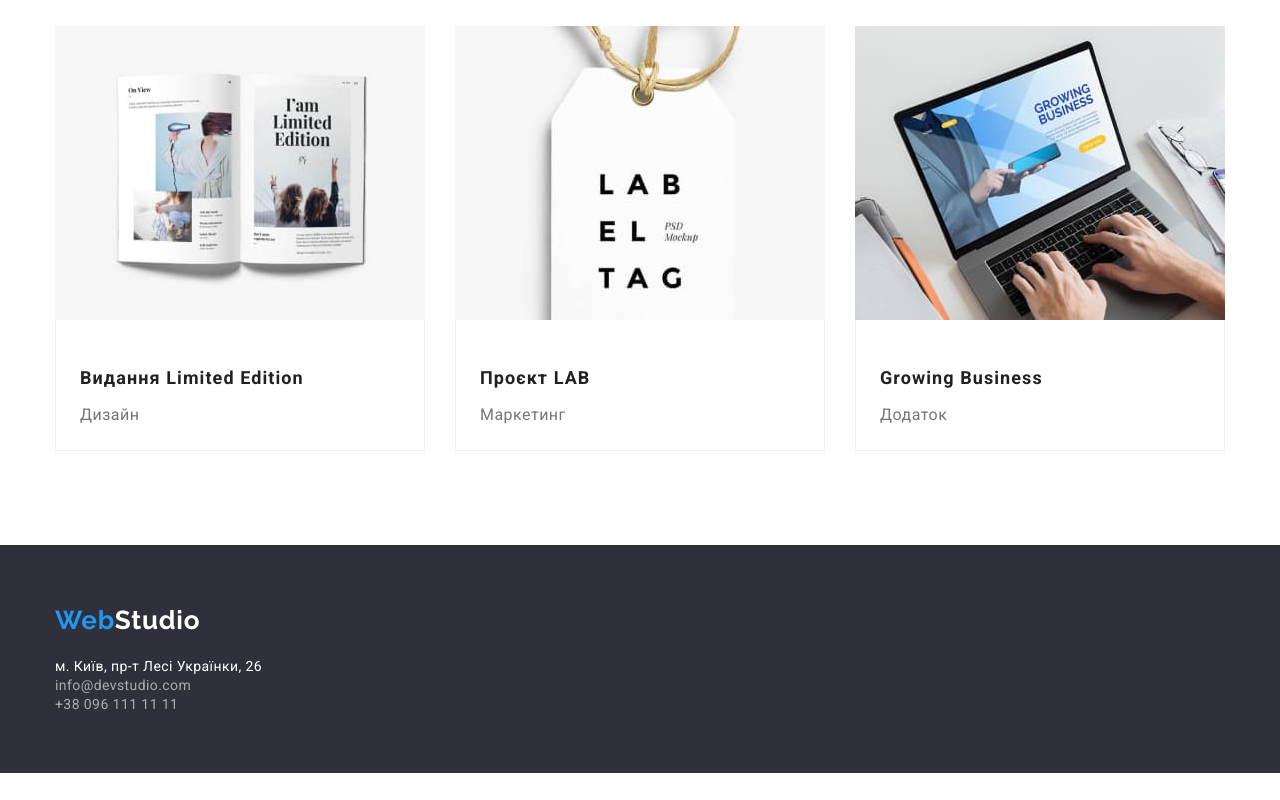
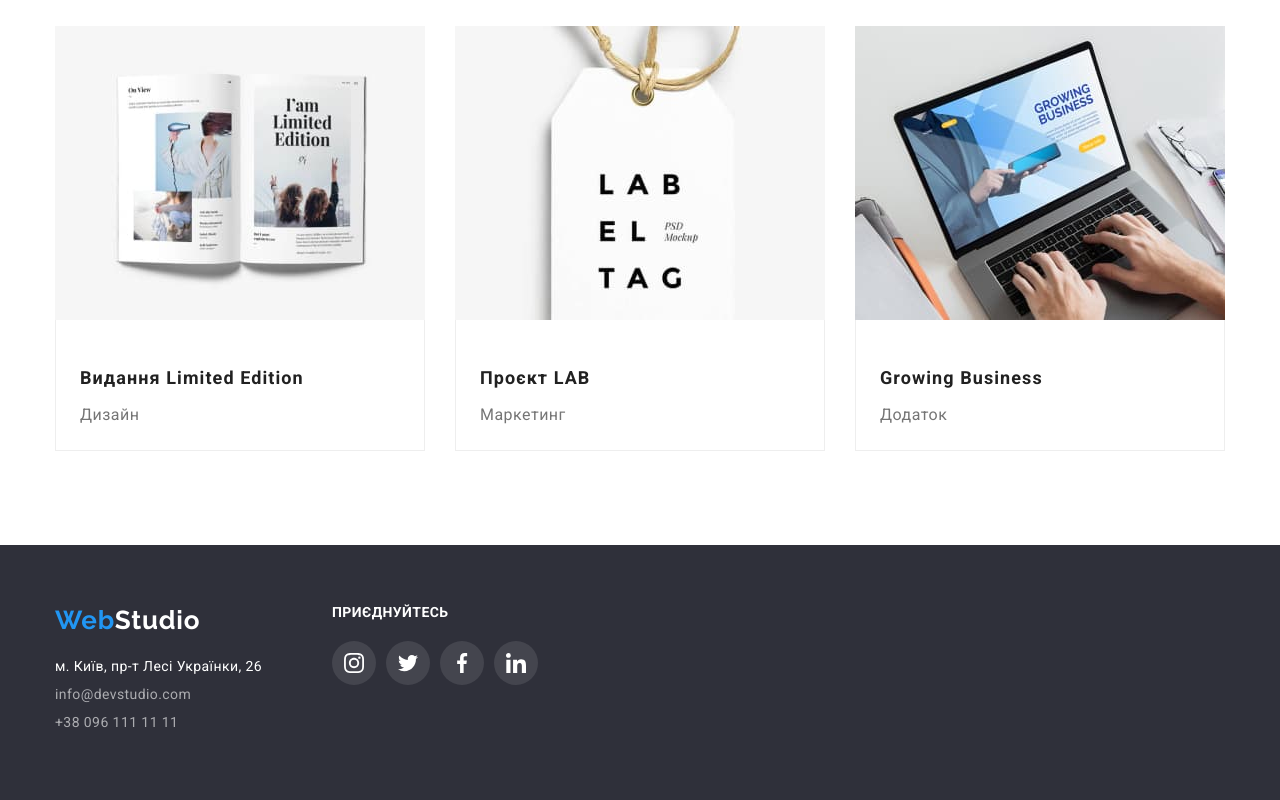
Before and after one commit to SeHbuoP/goit-markup-hw-051, a plain HTML site: page portfolio.html in a window 1280 px wide. Shown: the part 1142-1942 px from the top of the page. Before the commit the page ends 1915 px from the top, so only its background shows below. Drawn offline with Linux system fonts and the light colour scheme.

Commit message:
Update portfolio.html

```diff
--- a/portfolio.html
+++ b/portfolio.html
@@ -22,12 +22,10 @@
         <nav class="navigation">
           <ul class="nav-list list">
             <li class="nav-item">
-              <a class="nav-link link" href="./index.html">Студія</a>
+              <a class="nav-link link current" href="./index.html">Студія</a>
             </li>
             <li class="nav-item">
-              <a class="nav-link link current" href="./portfolio.html"
-                >Портфоліо</a
-              >
+              <a class="nav-link link" href="./portfolio.html">Портфоліо</a>
             </li>
             <li class="nav-item">
               <a class="nav-link link" href="#">Контакти</a>
@@ -37,12 +35,18 @@
         <ul class="contacts list">
           <li class="contacts-item">
             <a class="contacts-link link" href="mailto:info@devstudio.com"
-              >info@devstudio.com</a
+              ><svg class="mail" width="16" height="12">
+                <use href="./images/icon.svg#icon-envelope"></use>
+              </svg>
+              info@devstudio.com</a
             >
           </li>
           <li class="contacts-item">
             <a class="contacts-link link" href="tel:+380961111111"
-              >+38 096 111 11 11</a
+              ><svg class="phone" width="10" height="16">
+                <use href="./images/icon.svg#icon-smartphone"></use>
+              </svg>
+              +38 096 111 11 11</a
             >
           </li>
         </ul>
@@ -156,13 +160,14 @@
       </section>
     </main>
     <footer class="footer">
-      <div class="conteiner">
+      <div class="conteiner footer-conteiner">
+        <div>
           <a class="footer-logo" href="./index.html"
             >Web<samp class="footer-studio">Studio</samp></a
           >
           <address>
-          <ul class="list">
-            <li>
+            <ul class="footer-list list">
+              <li class="address-item">
                 <a
                   class="footer-address address"
                   href="https://goo.gl/maps/6qXTbbbNSF68v5L8A"
@@ -171,12 +176,12 @@
                   >м. Київ, пр-т Лесі Українки, 26</a
                 >
               </li>
-            <li>
+              <li class="address-item">
                 <a class="footer-address" href="mailto:info@devstudio.com"
                   >info@devstudio.com</a
                 >
               </li>
-            <li>
+              <li class="address-item">
                 <a class="footer-address" href="tel:+380961111111"
                   >+38 096 111 11 11</a
                 >
@@ -184,6 +189,41 @@
             </ul>
           </address>
         </div>
+
+        <div class="footer-div">
+          <h3 class="title-footer">приєднуйтесь</h3>
+          <ul class="list-icon list">
+            <li class="footer-item">
+              <a class="link footer-link" href="#">
+                <svg class="footer-icon" width="20px" height="20px">
+                  <use href="./images/icon.svg#icon-instagram"></use>
+                </svg>
+              </a>
+            </li>
+            <li class="footer-item">
+              <a class="link footer-link" href="#">
+                <svg class="footer-icon" width="20px" height="20px">
+                  <use href="./images/icon.svg#icon-twitter"></use>
+                </svg>
+              </a>
+            </li>
+            <li class="footer-item">
+              <a class="link footer-link" href="#">
+                <svg class="footer-icon" width="20px" height="20px">
+                  <use href="./images/icon.svg#icon-facebook"></use>
+                </svg>
+              </a>
+            </li>
+            <li class="footer-item">
+              <a class="link footer-link" href="#">
+                <svg class="footer-icon" width="20px" height="20px">
+                  <use href="./images/icon.svg#icon-linkedin"></use>
+                </svg>
+              </a>
+            </li>
+          </ul>
+        </div>
+      </div>
     </footer>
   </body>
 </html>
```
Lines whose indentation alone changed are shown as unchanged.
